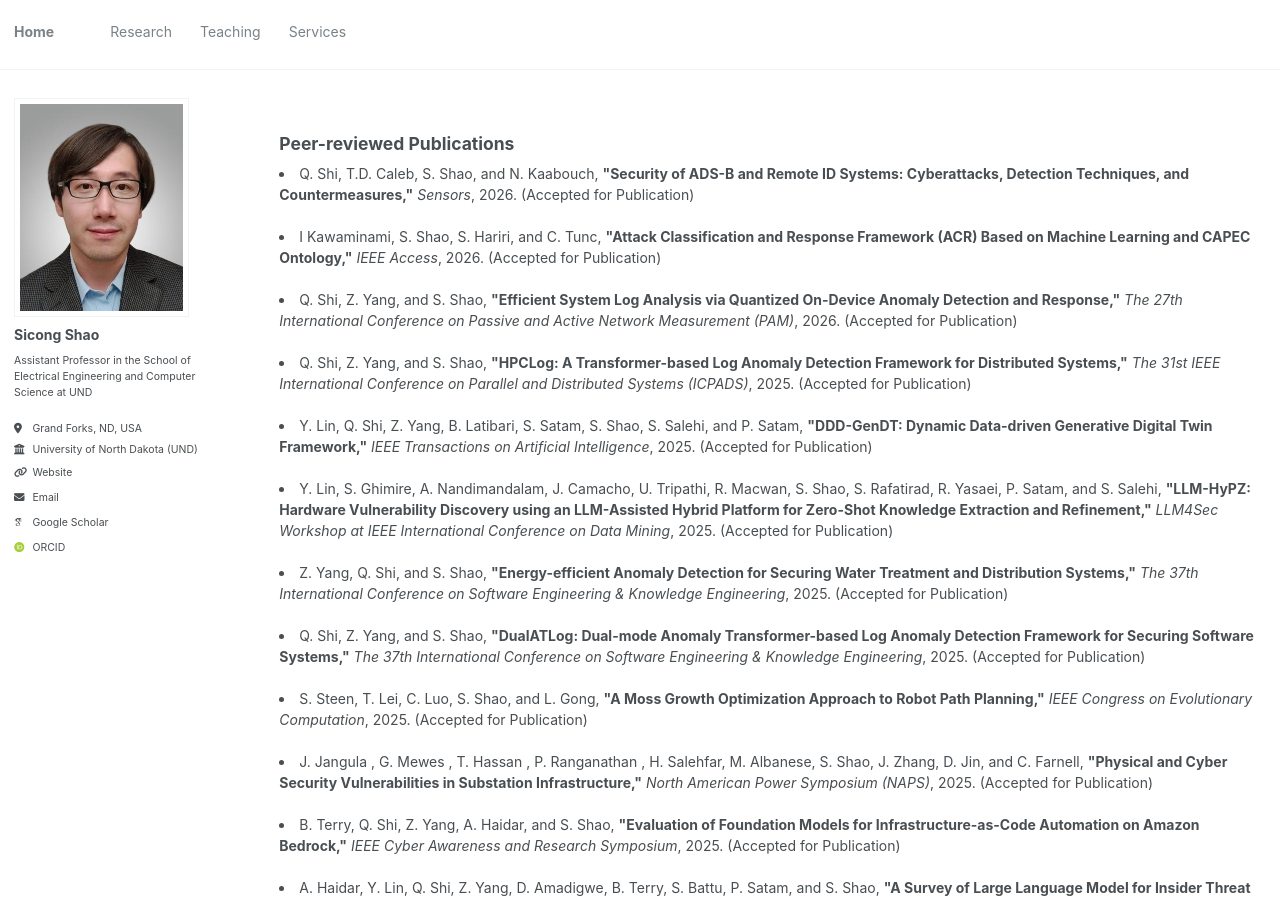
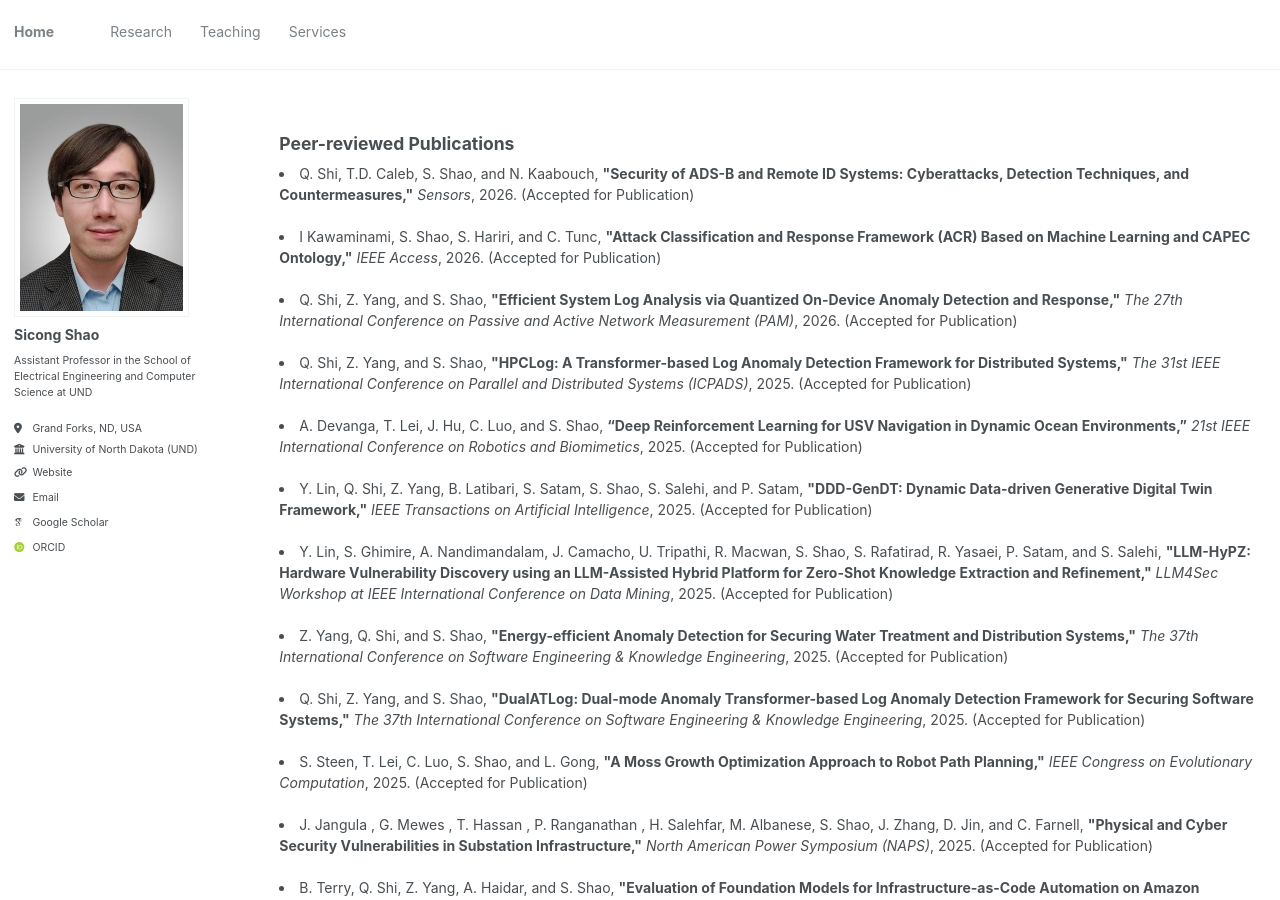
Before and after one commit to sicongshao/sicongshao.github.io, a Jekyll site: the page built from _pages/publications.html, in a window 1280 px wide and 900 px high. Built offline with Jekyll 4.4.1, drawn with Linux system fonts in a browser that asks for light colours; some web fonts are replaced.

Commit message:
first commit

```diff
--- a/_pages/publications.html
+++ b/_pages/publications.html
@@ -43,6 +43,10 @@ author_profile: true
 <br>
 
 
+<li>
+  A. Devanga, T. Lei, J. Hu, C. Luo, and S. Shao, <strong>“Deep Reinforcement Learning for USV Navigation in Dynamic Ocean Environments,”</strong> <i>21st IEEE International Conference on Robotics and Biomimetics</i>, 2025. (Accepted for Publication)
+</li>
+<br>
 
 
 <li>
```
Also changed, not shown: _pages/about.md (+1 -0 lines).
